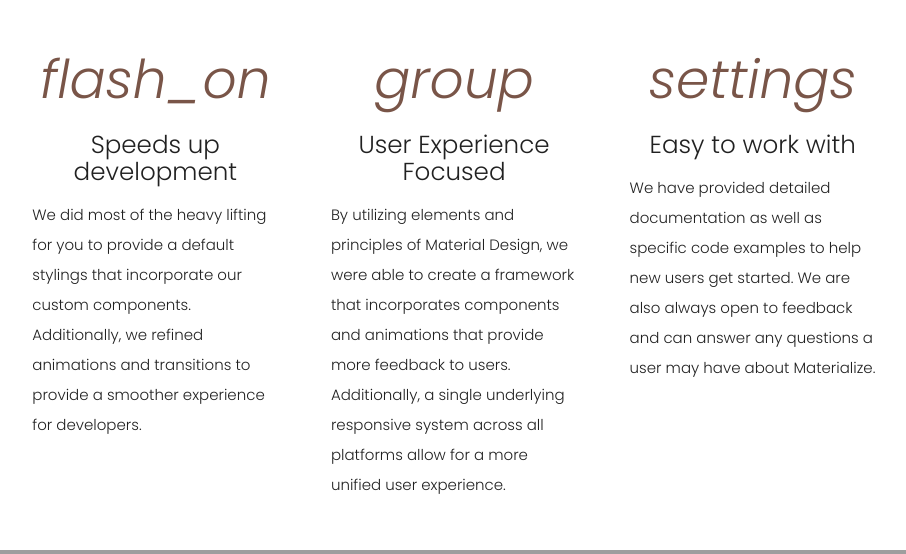
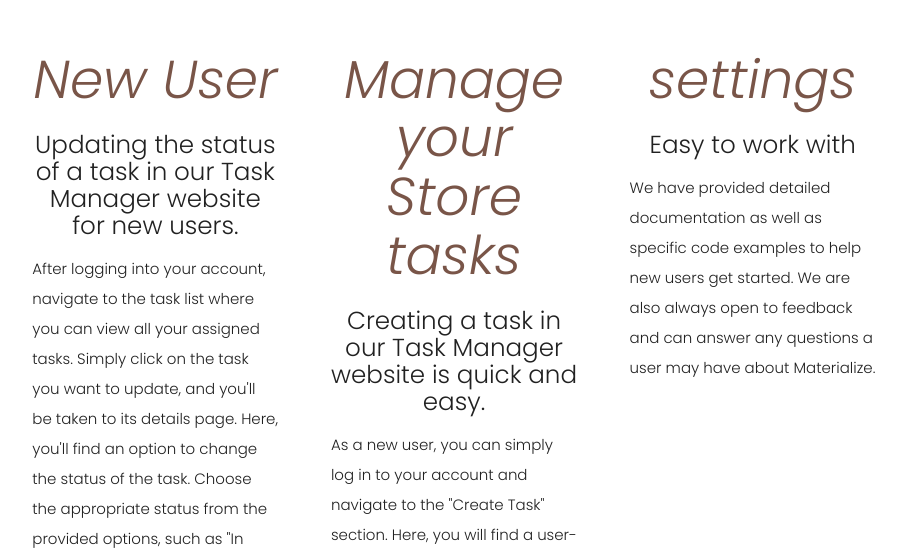
Before and after one commit to Mark-Assessment/D-Santana-retail-store-M3-2, a Flask app: page /faq in a window 1280 px wide. Shown: the part 444-998 px from the top of the page, without its empty margins (186-1092 px from the left). Run offline with Flask 3, Linux system fonts and the light colour scheme; some libraries are stand-ins or nearby versions; grey boxes are pictures that could not be loaded.

Commit message:
Add new text in faq page

```diff
--- a/templates/faq.html
+++ b/templates/faq.html
@@ -30,19 +30,26 @@
       <div class="row">
         <div class="col s12 m4">
           <div class="icon-block">
-            <h2 class="center brown-text"><i class="material-icons">flash_on</i></h2>
-            <h5 class="center">Speeds up development</h5>
+            <h2 class="center brown-text"><i class="material-icons">New User</i></h2>
+            <h5 class="center">Updating the status of a task in our Task Manager website for new users.</h5>
 
-            <p class="light">We did most of the heavy lifting for you to provide a default stylings that incorporate our custom components. Additionally, we refined animations and transitions to provide a smoother experience for developers.</p>
+            <p class="light">After logging into your account, navigate to the task list where you can view all your assigned tasks.
+               Simply click on the task you want to update, and you'll be taken to its details page. Here, you'll find an option to change
+               the status of the task. Choose the appropriate status from the provided options, such as "In Progress," "Completed," or "On Hold".
+               Once you've made your selection, click on the "Update" button, and the task's status will be successfully updated. It's that simple!</p>
           </div>
         </div>
 
         <div class="col s12 m4">
           <div class="icon-block">
-            <h2 class="center brown-text"><i class="material-icons">group</i></h2>
-            <h5 class="center">User Experience Focused</h5>
+            <h2 class="center brown-text"><i class="material-icons">Manage your Store tasks</i></h2>
+            <h5 class="center">Creating a task in our Task Manager website is quick and easy.</h5>
 
-            <p class="light">By utilizing elements and principles of Material Design, we were able to create a framework that incorporates components and animations that provide more feedback to users. Additionally, a single underlying responsive system across all platforms allow for a more unified user experience.</p>
+            <p class="light">As a new user, you can simply log in to your account and navigate to the "Create Task" section.
+              Here, you will find a user-friendly interface where you can provide all the necessary details for your task.
+              Enter the task name, description, assigned team members, deadline, and any other relevant information.
+              Once you've filled in the required fields, click on the "Create" button, and voila! Your task will be successfully created and added to the task list.
+              With our streamlined process, you can efficiently assign and manage tasks, ensuring smooth collaboration and productivity within your team.</p>
           </div>
         </div>
 
```
